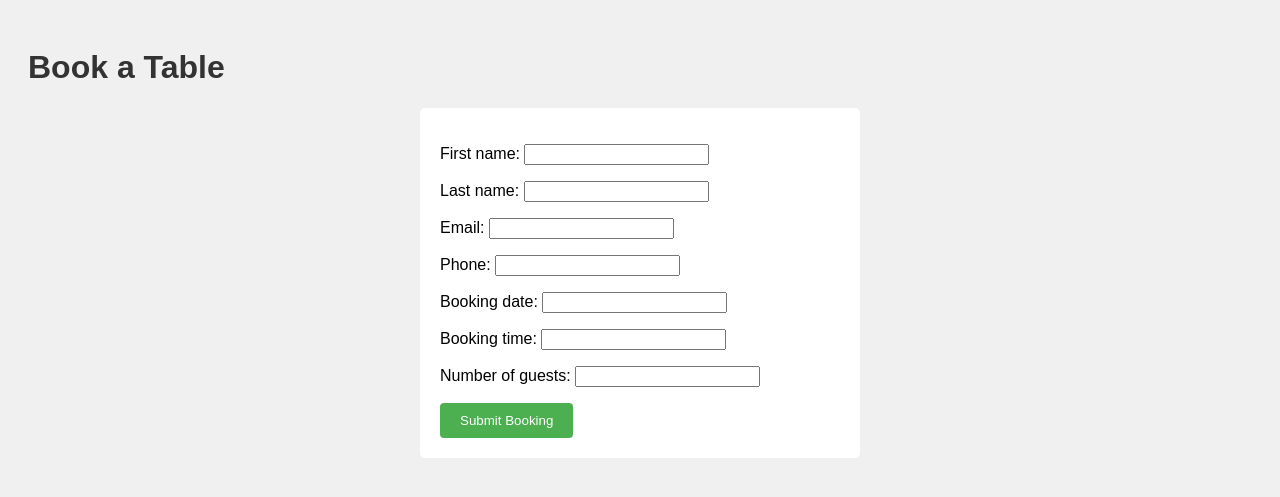
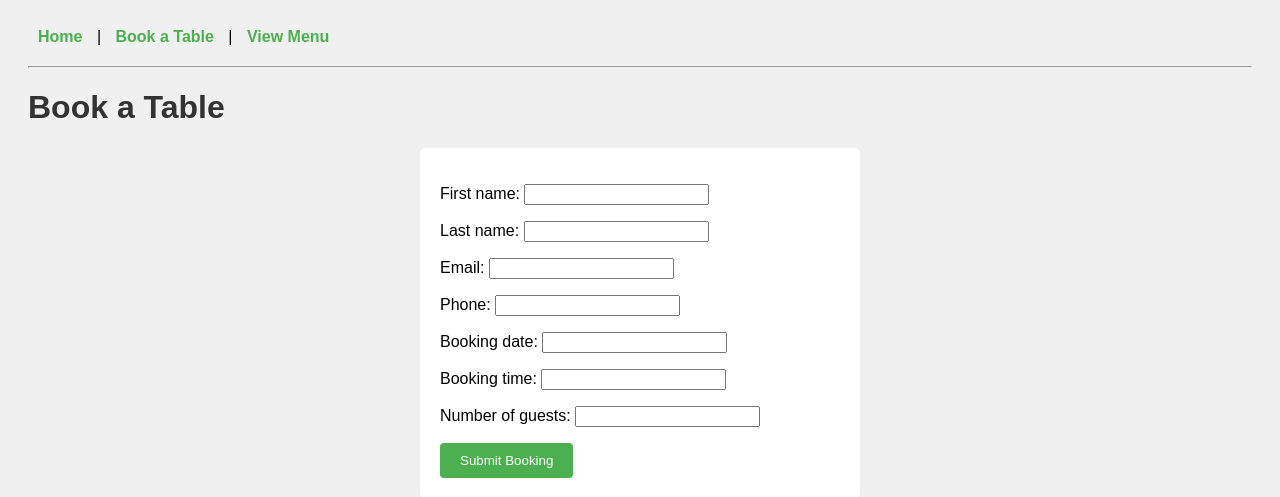
Before and after one commit to GabeColetta24/restaurant_booking, a Django app: page /book/ in a window 1280 px wide. Shown: the top 497 px of the page. Run offline with Django 4.2, Linux system fonts and the light colour scheme.

Commit message:
Add navigation bar to all pages with links and styling

```diff
--- a/bookings/static/bookings/style.css
+++ b/bookings/static/bookings/style.css
@@ -34,3 +34,19 @@ button:hover {
 a {
     color: #4CAF50;
 }
+
+/* Navigation Bar Styling */
+nav {
+    margin-bottom: 20px;
+}
+
+nav a {
+    text-decoration: none;
+    margin: 0 10px;
+    color: #4CAF50;
+    font-weight: bold;
+}
+
+nav a:hover {
+    text-decoration: underline;
+}
--- a/bookings/templates/bookings/home.html
+++ b/bookings/templates/bookings/home.html
@@ -6,11 +6,14 @@
     <link rel="stylesheet" type="text/css" href="{% static 'bookings/style.css' %}">
 </head>
 <body>
-    <h1>Welcome to the Restaurant Booking System!</h1>
+    <!-- Navigation bar for page links -->
     <nav>
         <a href="/">Home</a> |
         <a href="/book/">Book a Table</a> |
         <a href="/menu/">View Menu</a>
     </nav>
+    <hr>
+
+    <h1>Welcome to the Restaurant Booking System!</h1>
 </body>
 </html>
--- a/bookings/templates/bookings/make_booking.html
+++ b/bookings/templates/bookings/make_booking.html
@@ -7,6 +7,14 @@
     <link rel="stylesheet" type="text/css" href="{% static 'bookings/style.css' %}">
 </head>
 <body>
+    <!-- Navigation bar for page links -->
+    <nav>
+        <a href="/">Home</a> |
+        <a href="/book/">Book a Table</a> |
+        <a href="/menu/">View Menu</a>
+    </nav>
+    <hr>
+
     <h1>Book a Table</h1>
 
     <form method="POST">
```
Also changed, not shown: bookings/templates/bookings/booking_success.html (+8 -0 lines), bookings/templates/bookings/menu.html (+8 -0 lines).
